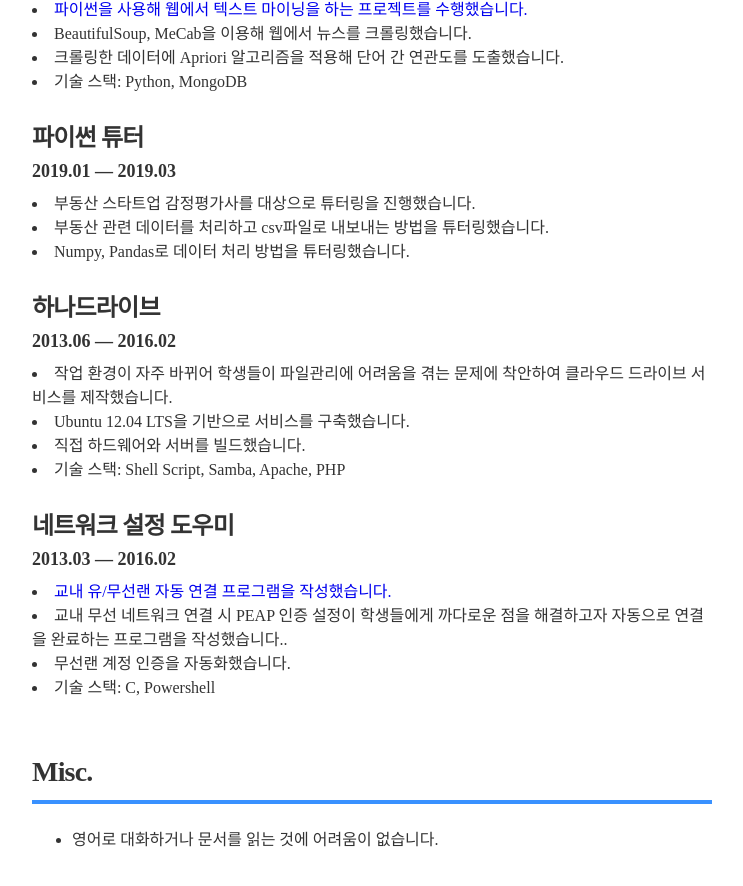
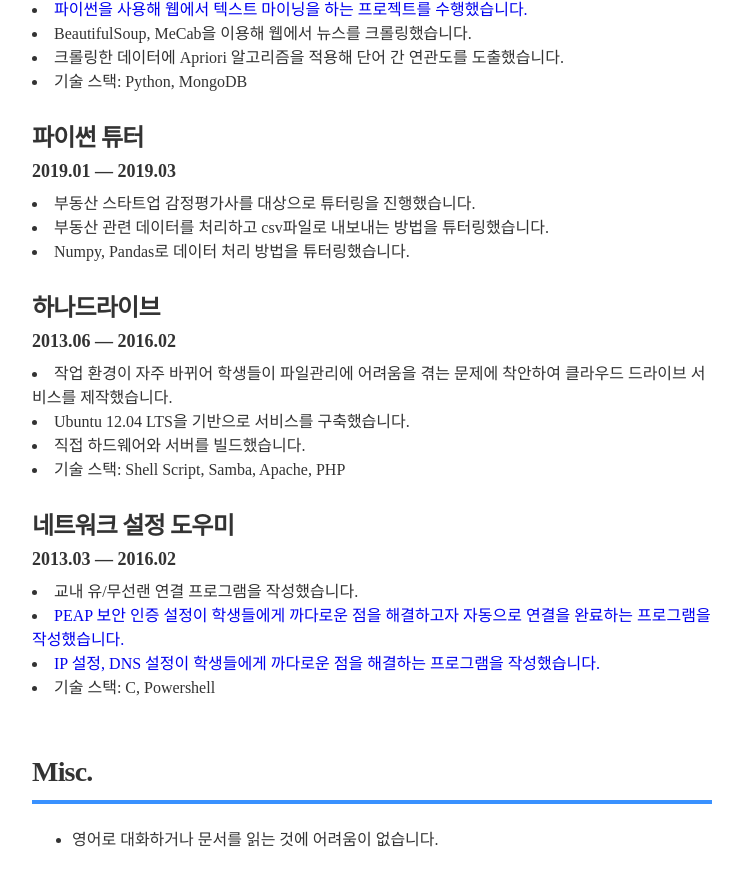
Before and after one commit to proxent/resume2, a Jekyll site: the page built from index.html, in a window 1280 px wide and 900 px high, scrolled down 1517 px. Shown: the top 886 px of the window, without its empty margins (268-1011 px from the left). Built offline with Jekyll 4.4.1, drawn with Linux system fonts in a browser that asks for light colours; some of the changed text lies outside the part shown.

Commit message:
minor changes.

```diff
--- a/_data/experience.yml
+++ b/_data/experience.yml
@@ -10,7 +10,7 @@
   <li>CRM 서버에서 데이터를 받아오고 동적으로 페이지에 반영하기 위하여 AngularJS를 사용했습니다.</li>
   <li>Google Maps API를 이용해 지도를 그리고 거래처를 표시했습니다.</li>
   <li>Tmap API를 이용해 유류비를 계산하는 모듈을 포함시켰습니다.</li>
-  <li>모바일 접속 환경을 고려하여 페이지를 반응형으로 제작했습니다.</li>
+  <li>모바일 접속 환경을 고려해 Bootstrap을 사용하여 페이지를 반응형으로 제작했습니다.</li>
   <li>API를 호출하고 CRM 서버와 통신하는 과정에서 비동기 처리를 많이 경험했고 잘 이해하고 있습니다.</li>
   </ul>
   <li>국도화학 CRM 개발</li>
--- a/_data/projects.yml
+++ b/_data/projects.yml
@@ -30,7 +30,7 @@
   role: Co-Founder & Organizer
   duration: 2013.03 &mdash; 2016.02
   # url: "#"
-  description: "<li><a href='https://github.com/proxent/wlan_wizard'>교내 유/무선랜 자동 연결 프로그램을 작성했습니다.</a></li>
-  <li>교내 무선 네트워크 연결 시 PEAP 인증 설정이 학생들에게 까다로운 점을 해결하고자 자동으로 연결을 완료하는 프로그램을 작성했습니다..</li>
-  <li>무선랜 계정 인증을 자동화했습니다.</li>
+  description: "<li>교내 유/무선랜 연결 프로그램을 작성했습니다.</li>
+  <li><a href='https://github.com/proxent/wlan_wizard'>PEAP 보안 인증 설정이 학생들에게 까다로운 점을 해결하고자 자동으로 연결을 완료하는 프로그램을 작성했습니다.</a></li>
+  <li><a href='https://github.com/proxent/lan_wizard'>IP 설정, DNS 설정이 학생들에게 까다로운 점을 해결하는 프로그램을 작성했습니다.</a></li>
   <li>기술 스택: C, Powershell</li>"
```
